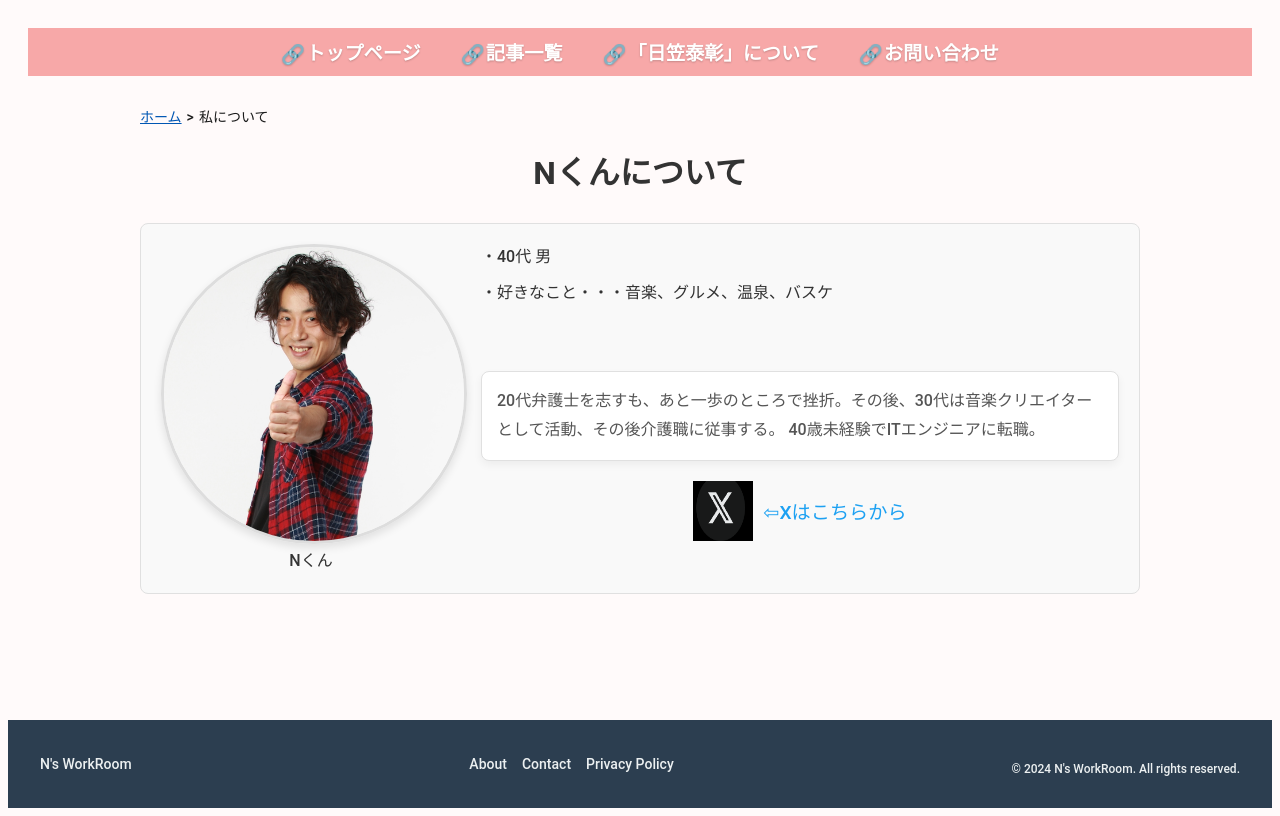
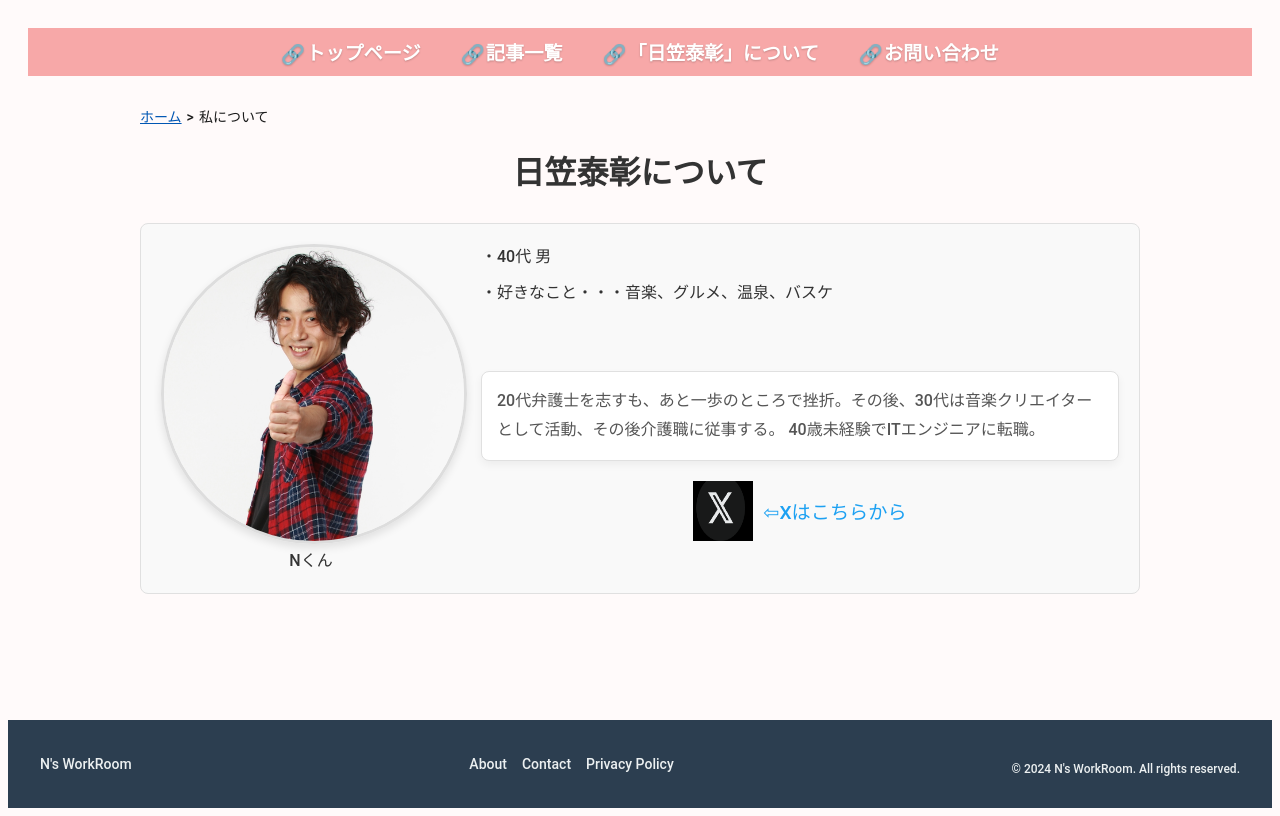
Before and after one commit to yasuhikasa/nshinri, a Next.js app: page /aboutme in a window 1280 px wide. Built offline with nearby package versions, Linux system fonts and the light colour scheme.

Commit message:
Update index.tsx

```diff
--- a/src/pages/aboutme/index.tsx
+++ b/src/pages/aboutme/index.tsx
@@ -113,7 +113,7 @@ const Aboutme = () => {
       <div className={styles.container}>
         <Breadcrumb />
         {/* トップ部分 */}
-        <h1 className={styles.heading}>Nくんについて</h1>
+        <h1 className={styles.heading}>日笠泰彰について</h1>
 
         {/* 画像とプロフィールを横並びに配置 */}
         <div className={styles.profileContainer}>
```
